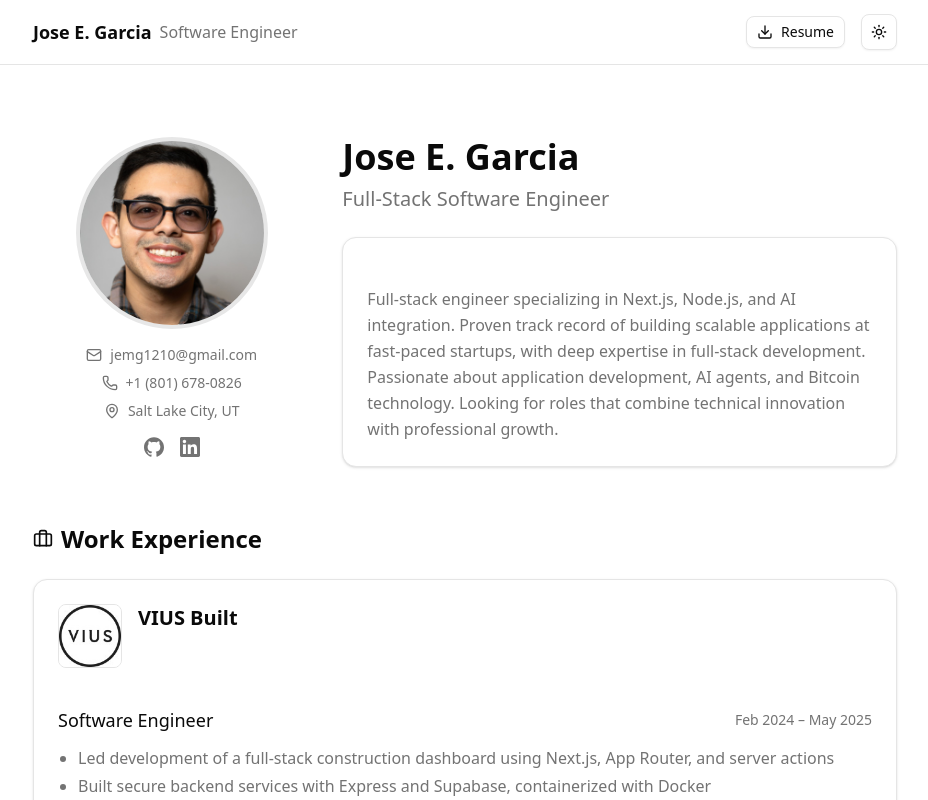
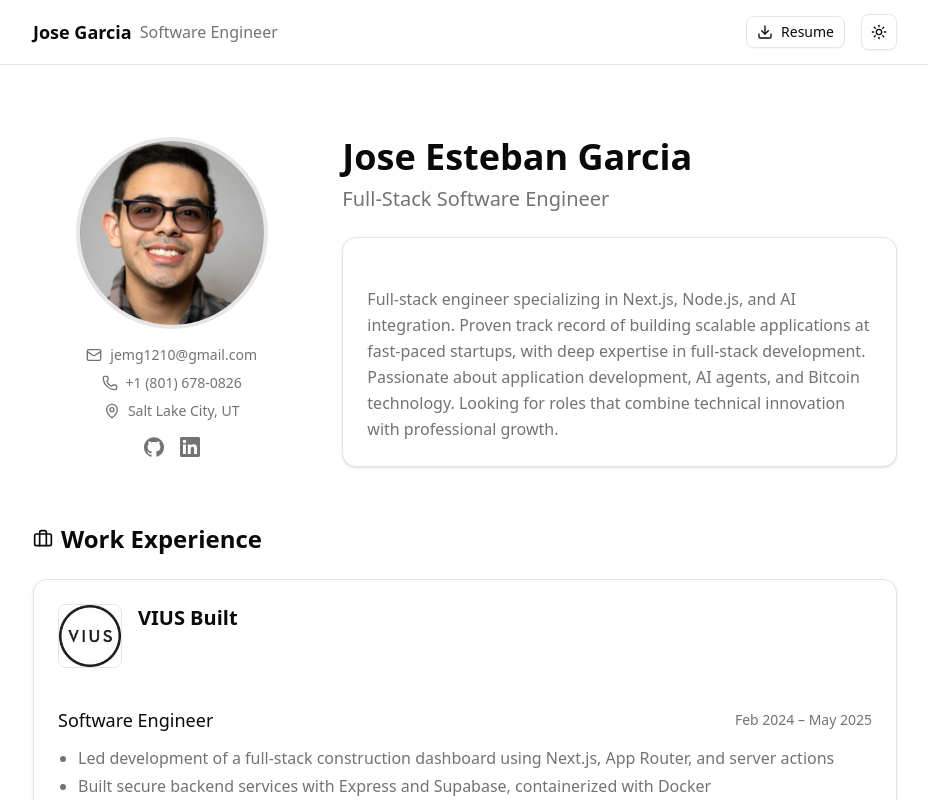
Before and after one commit to josematute/portfolio, a Next.js app: page / in a window 1280 px wide. Shown: the top 800 px of the page, without its empty margins (175-1103 px from the left). Built offline with nearby package versions, Linux system fonts and the light colour scheme; no server answers.

Commit message:
refactor: full name

```diff
--- a/src/app/layout.tsx
+++ b/src/app/layout.tsx
@@ -18,7 +18,7 @@ const geistMono = Geist_Mono({
 })
 
 export const metadata: Metadata = {
-	title: "Jose E. Garcia – Software Engineer",
+	title: "Jose Garcia – Software Engineer",
 	description: "Full-stack developer with expertise in modern web stacks and AI tools.",
 	icons: {
 		icon: "/logo.svg"
--- a/src/components/footer.tsx
+++ b/src/components/footer.tsx
@@ -1,7 +1,7 @@
 export default function Footer() {
 	return (
 		<footer className="border-t pt-6 text-center text-sm text-muted-foreground">
-			<p>© {new Date().getFullYear()} Jose E. Garcia. All rights reserved.</p>
+			<p>© {new Date().getFullYear()} Jose Garcia. All rights reserved.</p>
 		</footer>
 	)
 }
--- a/src/components/navbar.tsx
+++ b/src/components/navbar.tsx
@@ -40,7 +40,7 @@ export default function Navbar() {
 			<div className="container flex h-16 items-center justify-between px-4 mx-auto max-w-4xl">
 				<div className="flex items-center gap-2">
 					<Link href="/" className="font-semibold text-lg">
-						Jose E. Garcia
+						Jose Garcia
 					</Link>
 					<span className="text-muted-foreground hidden sm:inline-block">Software Engineer</span>
 				</div>
--- a/src/utils/constants.ts
+++ b/src/utils/constants.ts
@@ -1,5 +1,5 @@
 export const CONTACT_INFO = {
-  name: "Jose E. Garcia",
+  name: "Jose Esteban Garcia",
   email: "jemg1210@gmail.com",
   phone: "+1 (801) 678-0826",
   location: "Salt Lake City, UT",
@@ -9,4 +9,4 @@ export const CONTACT_INFO = {
 
 export const PROFILE_DESCRIPTION = "Full-stack engineer specializing in Next.js, Node.js, and AI integration. Proven track record of building scalable applications at fast-paced startups, with deep expertise in full-stack development. Passionate about application development, AI agents, and Bitcoin technology. Looking for roles that combine technical innovation with professional growth."
 
-export const RESUME_FILE_NAME = "Jose_E_Garcia_Resume.pdf"
+export const RESUME_FILE_NAME = "Jose_Garcia_Resume.pdf"
```
